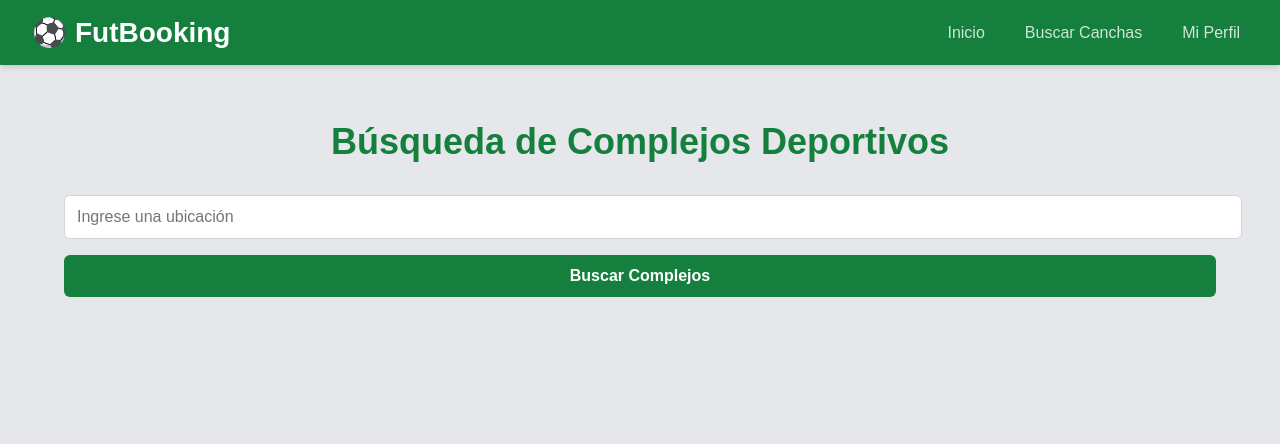
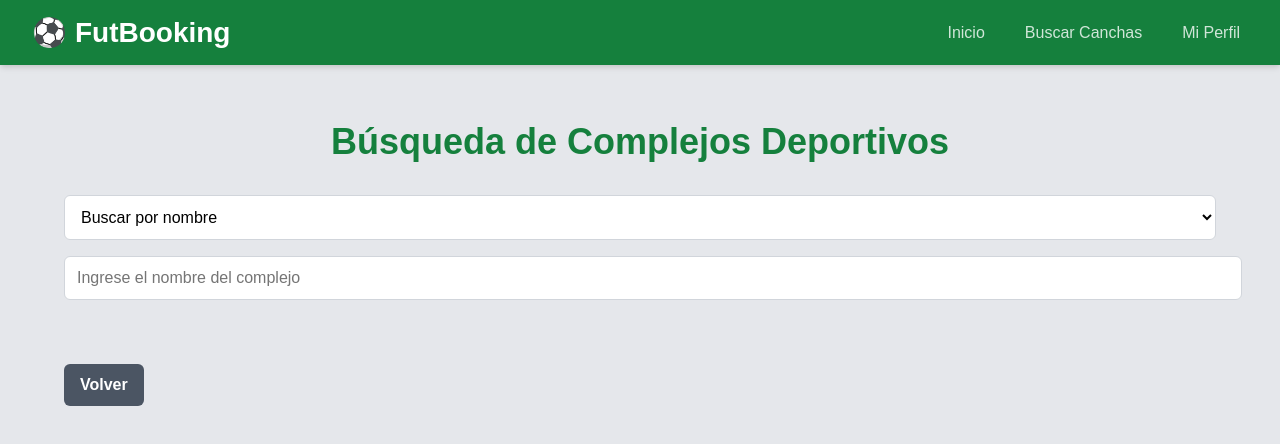
Before and after one commit to guadagomezgg8/Seminario-Integrador, a React (Create React App) app in the folder Front-FutBooking/: page /busqueda-complejos in a window 1280 px wide. Shown: the top 444 px of the page. Built offline with nearby package versions, Linux system fonts and the light colour scheme; the HTML template or start-up script is replaced by a standard one.

Commit message:
busqueda coincidencias y pagina Inicio

```diff
--- a/Front-FutBooking/src/App.jsx
+++ b/Front-FutBooking/src/App.jsx
@@ -21,6 +21,7 @@ const App = () => {
   const handleLogin = () => {
     console.log('Usuario ha iniciado sesión');
   };
+
 
   return (
     <Router>
--- a/Front-FutBooking/src/components/LayoutSinNavbar.jsx
+++ b/Front-FutBooking/src/components/LayoutSinNavbar.jsx
@@ -22,7 +22,7 @@ const LayoutSinNavbar = ({ children }) => {
         padding: '1rem',
         fontSize: '0.875rem',
       }}>
-        © 2023 FutBooking - Todos los derechos reservados
+        © 2024 FutBooking - Todos los derechos reservados
       </footer>
     </div>
   );
--- a/Front-FutBooking/src/components/PaginaInicio.jsx
+++ b/Front-FutBooking/src/components/PaginaInicio.jsx
@@ -2,22 +2,23 @@ import React, { useState } from 'react';
 import FormularioInicioSesion from './FormularioInicioSesion';
 import FormularioRegistro from './FormularioRegistro';
 import BusquedaCanchas from './BusquedaCanchas';
+import BusquedaComplejos from './busqueda-complejos ';
 import fondoInicio from '../assets/FondoInicio.jpg';
 
 const PaginaInicio = () => {
   const [mostrarInicioSesion, setMostrarInicioSesion] = useState(false);
   const [mostrarRegistro, setMostrarRegistro] = useState(false);
   const [usuarioAutenticado, setUsuarioAutenticado] = useState(false);
+  const [opcionSeleccionada, setOpcionSeleccionada] = useState(null);
 
-  return (
-    <div style={{
+  const styles = {
+    container: {
       minHeight: '100vh',
       display: 'flex',
       flexDirection: 'column',
       fontFamily: 'Arial, sans-serif',
-    }}>
-      <div
-        style={{
+    },
+    backgroundContainer: {
       flex: 1,
       display: 'flex',
       flexDirection: 'column',
@@ -28,38 +29,33 @@ const PaginaInicio = () => {
       backgroundPosition: 'center',
       backgroundAttachment: 'fixed',
       position: 'relative',
-        }}
-      >
-        {/* Filtro para mejorar la legibilidad del texto */}
-        <div style={{
+    },
+    overlay: {
       position: 'absolute',
       top: 0,
       left: 0,
       width: '100%',
       height: '100%',
-          backgroundColor: 'rgba(0, 0, 0, 0.5)', // Ajusta la opacidad según sea necesario
-        }} />
-
-        <div style={{ zIndex: 10, textAlign: 'center', marginBottom: '2rem' }}>
-          <h1 style={{
+      backgroundColor: 'rgba(0, 0, 0, 0.5)',
+    },
+    contentContainer: {
+      zIndex: 10,
+      textAlign: 'center',
+      marginBottom: '2rem',
+    },
+    title: {
       fontSize: '4rem',
       fontWeight: 'bold',
       color: 'white',
       marginBottom: '0.5rem',
       textShadow: '2px 2px 4px rgba(0,0,0,0.5)',
-          }}>
-            FutBooking
-          </h1>
-          <p style={{
+    },
+    subtitle: {
       fontSize: '1.5rem',
       color: '#4ade80',
       textShadow: '1px 1px 2px rgba(0,0,0,0.5)',
-          }}>
-            Tu cancha, tu partido, tu momento
-          </p>
-        </div>
-
-        <div style={{
+    },
+    formContainer: {
       width: '400px',
       zIndex: 10,
       backgroundColor: 'rgba(255, 255, 255, 0.95)',
@@ -67,23 +63,15 @@ const PaginaInicio = () => {
       boxShadow: '0 20px 25px -5px rgba(0, 0, 0, 0.1), 0 10px 10px -5px rgba(0, 0, 0, 0.04)',
       padding: '2rem',
       transition: 'all 0.3s ease',
-        }}>
-          {usuarioAutenticado ? (
-            <BusquedaCanchas />
-          ) : !mostrarInicioSesion && !mostrarRegistro ? (
-            <div>
-              <h2 style={{
+    },
+    heading: {
       textAlign: 'center',
       fontSize: '2rem',
       fontWeight: 'bold',
       color: '#15803d',
       marginBottom: '1.5rem',
-              }}>
-                ⚽ Reserva tu cancha
-              </h2>
-              <button
-                onClick={() => setMostrarInicioSesion(true)}
-                style={{
+    },
+    button: {
       width: '100%',
       padding: '0.75rem 1rem',
       backgroundColor: '#16a34a',
@@ -93,15 +81,13 @@ const PaginaInicio = () => {
       fontSize: '1.1rem',
       cursor: 'pointer',
       transition: 'background-color 0.3s ease',
-                }}
-              >
-                Iniciar Sesión
-              </button>
-              <p style={{ textAlign: 'center', marginTop: '1.5rem', fontSize: '1rem' }}>
-                ¿Nuevo en el equipo?{' '}
-                <button
-                  onClick={() => setMostrarRegistro(true)}
-                  style={{
+    },
+    registerText: {
+      textAlign: 'center',
+      marginTop: '1.5rem',
+      fontSize: '1rem',
+    },
+    registerLink: {
       color: '#16a34a',
       fontWeight: 'bold',
       textDecoration: 'none',
@@ -109,27 +95,79 @@ const PaginaInicio = () => {
       border: 'none',
       cursor: 'pointer',
       transition: 'color 0.3s ease',
-                  }}
-                >
-                  Regístrate aquí
-                </button>
-              </p>
-            </div>
-          ) : mostrarInicioSesion ? (
-            <FormularioInicioSesion onVolver={() => setMostrarInicioSesion(false)} onLogin={() => setUsuarioAutenticado(true)} />
-          ) : (
-            <FormularioRegistro onVolver={() => setMostrarRegistro(false)} />
-          )}
-        </div>
-
-        <footer style={{
+    },
+    footer: {
       zIndex: 10,
       marginTop: '2rem',
       color: 'white',
       fontSize: '0.875rem',
       textShadow: '1px 1px 2px rgba(0,0,0,0.5)',
-        }}>
-          © 2023 FutBooking - Todos los derechos reservados
+    },
+  };
+
+  const renderContenido = () => {
+    if (!usuarioAutenticado) {
+      if (mostrarInicioSesion) {
+        return <FormularioInicioSesion onVolver={() => setMostrarInicioSesion(false)} onLogin={() => setUsuarioAutenticado(true)} />;
+      }
+      if (mostrarRegistro) {
+        return <FormularioRegistro onVolver={() => setMostrarRegistro(false)} />;
+      }
+      return (
+        <div>
+          <h2 style={styles.heading}>⚽ Reserva tu cancha</h2>
+          <button onClick={() => setMostrarInicioSesion(true)} style={styles.button}>
+            Iniciar Sesión
+          </button>
+          <p style={styles.registerText}>
+            ¿Nuevo en el equipo?{' '}
+            <button onClick={() => setMostrarRegistro(true)} style={styles.registerLink}>
+              Regístrate aquí
+            </button>
+          </p>
+        </div>
+      );
+    }
+
+    if (!opcionSeleccionada) {
+      return (
+        <div>
+          <h2 style={styles.heading}>Selecciona una opción</h2>
+          <button
+            onClick={() => setOpcionSeleccionada('canchas')}
+            style={{...styles.button, marginBottom: '1rem'}}
+          >
+            Búsqueda de Canchas
+          </button>
+          <button
+            onClick={() => setOpcionSeleccionada('complejos')}
+            style={styles.button}
+          >
+            Búsqueda de Complejos
+          </button>
+        </div>
+      );
+    }
+
+    return opcionSeleccionada === 'canchas' ? <BusquedaCanchas /> : <BusquedaComplejos />;
+  };
+
+  return (
+    <div style={styles.container}>
+      <div style={styles.backgroundContainer}>
+        <div style={styles.overlay} />
+
+        <div style={styles.contentContainer}>
+          <h1 style={styles.title}>FutBooking</h1>
+          <p style={styles.subtitle}>Tu cancha, tu partido, tu momento</p>
+        </div>
+
+        <div style={styles.formContainer}>
+          {renderContenido()}
+        </div>
+
+        <footer style={styles.footer}>
+          © 2024 FutBooking - Todos los derechos reservados
         </footer>
       </div>
     </div>
--- a/Front-FutBooking/src/components/busqueda-complejos .jsx
+++ b/Front-FutBooking/src/components/busqueda-complejos .jsx
@@ -1,10 +1,14 @@
-import React, { useState } from 'react';
+import React, { useState, useEffect, useRef } from 'react';
 
-const BusquedaComplejos = () => {
-  const [ubicacion, setUbicacion] = useState('');
-  const [complejos, setComplejos] = useState([]);
+const BusquedaComplejos = ({ onVolver }) => {
+  const [busqueda, setBusqueda] = useState('');
+  const [tipoBusqueda, setTipoBusqueda] = useState('nombre');
+  const [, setComplejos] = useState([]);
   const [complejoSeleccionado, setComplejoSeleccionado] = useState(null);
   const [reservas, setReservas] = useState({});
+  const [sugerencias, setSugerencias] = useState([]);
+  const [mostrarSugerencias, setMostrarSugerencias] = useState(false);
+  const sugerenciasRef = useRef(null);
 
   // Datos de ejemplo (en una aplicación real, estos datos vendrían de una API)
   const complejosEjemplo = [
@@ -38,9 +42,9 @@ const BusquedaComplejos = () => {
       id: 2,
       nombre: 'Complejo Deportivo B',
       descripcion: 'Complejo con canchas de fútbol y tenis',
-      direccion: 'Avenida 456, Ciudad A',
+      direccion: 'Avenida 456, Ciudad B',
       foto: '/placeholder.svg?height=200&width=300',
-      ubicacion: 'Ciudad A',
+      ubicacion: 'Ciudad B',
       canchas: [
         {
           id: 3,
@@ -54,18 +58,46 @@ const BusquedaComplejos = () => {
     }
   ];
 
-  const buscarComplejos = (e) => {
-    e.preventDefault();
-    // En una aplicación real, aquí se haría una llamada a la API
-    const complejosFiltrados = complejosEjemplo.filter(
-      complejo => complejo.ubicacion.toLowerCase() === ubicacion.toLowerCase()
-    );
-    setComplejos(complejosFiltrados);
-    setComplejoSeleccionado(null);
+  useEffect(() => {
+    // Simular carga inicial de datos
+    setComplejos(complejosEjemplo);
+  }, []);
+
+  useEffect(() => {
+    const handleClickOutside = (event) => {
+      if (sugerenciasRef.current && !sugerenciasRef.current.contains(event.target)) {
+        setMostrarSugerencias(false);
+      }
+    };
+
+    document.addEventListener('mousedown', handleClickOutside);
+    return () => {
+      document.removeEventListener('mousedown', handleClickOutside);
+    };
+  }, []);
+
+  const buscarComplejos = (query) => {
+    setBusqueda(query);
+    if (query.length > 0) {
+      const sugerenciasFiltradas = complejosEjemplo.filter(complejo => {
+        if (tipoBusqueda === 'nombre') {
+          return complejo.nombre.toLowerCase().includes(query.toLowerCase());
+        } else {
+          return complejo.ubicacion.toLowerCase().includes(query.toLowerCase());
+        }
+      });
+      setSugerencias(sugerenciasFiltradas);
+      setMostrarSugerencias(true);
+    } else {
+      setSugerencias([]);
+      setMostrarSugerencias(false);
+    }
   };
 
   const seleccionarComplejo = (complejo) => {
     setComplejoSeleccionado(complejo);
+    setBusqueda(tipoBusqueda === 'nombre' ? complejo.nombre : complejo.ubicacion);
+    setMostrarSugerencias(false);
   };
 
   const handleFechaChange = (canchaId, fecha) => {
@@ -91,40 +123,90 @@ const BusquedaComplejos = () => {
     }
   };
 
-  return (
-    <div style={{
+  const styles = {
+    container: {
       maxWidth: '1152px',
       margin: '0 auto',
       padding: '2rem'
-    }}>
-      <h1 style={{
+    },
+    title: {
       textAlign: 'center',
       fontSize: '2.25rem',
       fontWeight: 'bold',
       color: '#15803d',
       marginBottom: '2rem'
-      }}>
-        Búsqueda de Complejos Deportivos
-      </h1>
-
-      <form onSubmit={buscarComplejos} style={{ marginBottom: '2rem' }}>
-        <input
-          type="text"
-          value={ubicacion}
-          onChange={(e) => setUbicacion(e.target.value)}
-          placeholder="Ingrese una ubicación"
-          style={{
+    },
+    form: {
+      marginBottom: '2rem',
+      position: 'relative'
+    },
+    input: {
       width: '100%',
       padding: '0.75rem',
       fontSize: '1rem',
       borderRadius: '0.375rem',
       border: '1px solid #d1d5db',
       marginBottom: '1rem'
-          }}
-        />
-        <button
-          type="submit"
-          style={{
+    },
+    select: {
+      width: '100%',
+      padding: '0.75rem',
+      fontSize: '1rem',
+      borderRadius: '0.375rem',
+      border: '1px solid #d1d5db',
+      marginBottom: '1rem',
+      backgroundColor: 'white'
+    },
+    sugerencias: {
+      position: 'absolute',
+      top: '100%',
+      left: 0,
+      right: 0,
+      backgroundColor: 'white',
+      border: '1px solid #d1d5db',
+      borderRadius: '0.375rem',
+      maxHeight: '200px',
+      overflowY: 'auto',
+      zIndex: 10
+    },
+    sugerenciaItem: {
+      padding: '0.5rem',
+      cursor: 'pointer',
+      hover: {
+        backgroundColor: '#f3f4f6'
+      }
+    },
+    complejoItem: {
+      backgroundColor: 'white',
+      borderRadius: '0.5rem',
+      padding: '1.5rem',
+      marginBottom: '1rem',
+      boxShadow: '0 4px 6px -1px rgba(0, 0, 0, 0.1), 0 2px 4px -1px rgba(0, 0, 0, 0.06)',
+      cursor: 'pointer'
+    },
+    complejoContent: {
+      display: 'flex',
+      flexDirection: 'row',
+      gap: '1.5rem'
+    },
+    complejoImage: {
+      flex: '0 0 33.333333%'
+    },
+    complejoInfo: {
+      flex: '0 0 66.666667%'
+    },
+    complejoTitle: {
+      fontSize: '1.25rem',
+      fontWeight: 'bold',
+      marginBottom: '0.5rem'
+    },
+    image: {
+      width: '100%',
+      height: 'auto',
+      borderRadius: '0.375rem',
+      objectFit: 'cover'
+    },
+    button: {
       width: '100%',
       padding: '0.75rem',
       backgroundColor: '#15803d',
@@ -134,176 +216,88 @@ const BusquedaComplejos = () => {
       fontSize: '1rem',
       fontWeight: '600',
       cursor: 'pointer'
-          }}
+    }
+  };
+
+  return (
+    <div style={styles.container}>
+      <h1 style={styles.title}>Búsqueda de Complejos Deportivos</h1>
+
+      <div style={styles.form}>
+        <select
+          value={tipoBusqueda}
+          onChange={(e) => setTipoBusqueda(e.target.value)}
+          style={styles.select}
         >
-          Buscar Complejos
-        </button>
-      </form>
-
-      {complejos.length > 0 && !complejoSeleccionado && (
-        <div>
-          <h2 style={{
-            fontSize: '1.5rem',
-            fontWeight: 'bold',
-            marginBottom: '1rem'
-          }}>
-            Complejos Encontrados
-          </h2>
-          {complejos.map(complejo => (
+          <option value="nombre">Buscar por nombre</option>
+          <option value="ubicacion">Buscar por ubicación</option>
+        </select>
+        <input
+          type="text"
+          value={busqueda}
+          onChange={(e) => buscarComplejos(e.target.value)}
+          placeholder={tipoBusqueda === 'nombre' ? "Ingrese el nombre del complejo" : "Ingrese una ubicación"}
+          style={styles.input}
+        />
+        {mostrarSugerencias && sugerencias.length > 0 && (
+          <div style={styles.sugerencias} ref={sugerenciasRef}>
+            {sugerencias.map(complejo => (
               <div
                 key={complejo.id}
-              style={{
-                backgroundColor: 'white',
-                borderRadius: '0.5rem',
-                padding: '1.5rem',
-                marginBottom: '1rem',
-                boxShadow: '0 4px 6px -1px rgba(0, 0, 0, 0.1), 0 2px 4px -1px rgba(0, 0, 0, 0.06)',
-                cursor: 'pointer'
-              }}
+                style={styles.sugerenciaItem}
                 onClick={() => seleccionarComplejo(complejo)}
               >
-              <div style={{
-                display: 'flex',
-                flexDirection: 'row',
-                gap: '1.5rem'
-              }}>
-                <div style={{ flex: '0 0 33.333333%' }}>
-                  <img
-                    src={complejo.foto}
-                    alt={`Vista de ${complejo.nombre}`}
-                    style={{
-                      width: '100%',
-                      height: 'auto',
-                      borderRadius: '0.375rem',
-                      objectFit: 'cover'
-                    }}
-                  />
+                {tipoBusqueda === 'nombre' ? complejo.nombre : complejo.ubicacion}
               </div>
-                <div style={{ flex: '0 0 66.666667%' }}>
-                  <h3 style={{
-                    fontSize: '1.25rem',
-                    fontWeight: 'bold',
-                    marginBottom: '0.5rem'
-                  }}>{complejo.nombre}</h3>
-                  <p><strong>Descripción:</strong> {complejo.descripcion}</p>
-                  <p><strong>Dirección:</strong> {complejo.direccion}</p>
+            ))}
+          </div>
+        )}
+      </div>
+
+      {complejoSeleccionado && (
+        <div style={styles.complejoItem}>
+          <div style={styles.complejoContent}>
+            <div style={styles.complejoImage}>
+              <img src={complejoSeleccionado.foto} alt={complejoSeleccionado.nombre} style={styles.image} />
+            </div>
+            <div style={styles.complejoInfo}>
+              <h2 style={styles.complejoTitle}>{complejoSeleccionado.nombre}</h2>
+              <p>{complejoSeleccionado.descripcion}</p>
+              <p>{complejoSeleccionado.direccion}</p>
             </div>
           </div>
+          <h3>Cancha disponible</h3>
+          {complejoSeleccionado.canchas.map(cancha => (
+            <div key={cancha.id} style={styles.complejoItem}>
+              <h4>{cancha.nombre}</h4>
+              <p>{cancha.descripcion}</p>
+              <p>Precio: ${cancha.precio}</p>
+              <h5>Seleccione una fecha:</h5>
+              <input
+                type="date"
+                onChange={(e) => handleFechaChange(cancha.id, e.target.value)}
+              />
+              <h5>Seleccione un turno:</h5>
+              {cancha.turnos.map(turno => (
+                <button
+                  key={turno}
+                  onClick={() => handleTurnoClick(cancha.id, turno)}
+                  style={styles.button}
+                >
+                  {turno}
+                </button>
+              ))}
+              <button onClick={() => handleReservar(cancha.id)} style={styles.button}>
+                Reservar
+              </button>
             </div>
           ))}
         </div>
       )}
 
-      {complejoSeleccionado && (
-        <div>
-          <h2 style={{
-            fontSize: '1.5rem',
-            fontWeight: 'bold',
-            marginBottom: '1rem'
-          }}>
-            Canchas de {complejoSeleccionado.nombre}
-          </h2>
-          {complejoSeleccionado.canchas.map(cancha => (
-            <div
-              key={cancha.id}
-              style={{
-                backgroundColor: 'white',
-                borderRadius: '0.5rem',
-                padding: '1.5rem',
-                marginBottom: '1rem',
-                boxShadow: '0 4px 6px -1px rgba(0, 0, 0, 0.1), 0 2px 4px -1px rgba(0, 0, 0, 0.06)'
-              }}
-            >
-              <div style={{
-                display: 'flex',
-                flexDirection: 'row',
-                gap: '1.5rem'
-              }}>
-                <div style={{ flex: '0 0 33.333333%' }}>
-                  <img
-                    src={cancha.foto}
-                    alt={`Vista de ${cancha.nombre}`}
-                    style={{
-                      width: '100%',
-                      height: 'auto',
-                      borderRadius: '0.375rem',
-                      objectFit: 'cover'
-                    }}
-                  />
-                </div>
-                <div style={{ flex: '0 0 66.666667%' }}>
-                  <h3 style={{
-                    fontSize: '1.25rem',
-                    fontWeight: 'bold',
-                    marginBottom: '0.5rem'
-                  }}>{cancha.nombre}</h3>
-                  <p><strong>Descripción:</strong> {cancha.descripcion}</p>
-                  <p><strong>Precio:</strong> ${cancha.precio}</p>
-                  <div style={{ marginTop: '1rem' }}>
-                    <label htmlFor={`fecha-${cancha.id}`} style={{ display: 'block', marginBottom: '0.5rem', fontWeight: 'bold' }}>
-                      Selecciona una fecha:
-                    </label>
-                    <input
-                      type="date"
-                      id={`fecha-${cancha.id}`}
-                      onChange={(e) => handleFechaChange(cancha.id, e.target.value)}
-                      style={{
-                        width: '80%',
-                        padding: '0.5rem',
-                        marginBottom: '1rem',
-                        borderRadius: '0.25rem',
-                        border: '1px solid #d1d5db'
-                      }}
-                    />
-                    <p style={{ fontWeight: 'bold', marginBottom: '0.5rem' }}>Turnos disponibles:</p>
-                    <div style={{
-                      display: 'flex',
-                      flexWrap: 'wrap',
-                      gap: '0.5rem'
-                    }}>
-                      {cancha.turnos.map(turno => (
+      {/* Botón de Volver */}
       <button
-                          key={turno}
-                          onClick={() => handleTurnoClick(cancha.id, turno)}
-                          style={{
-                            padding: '0.5rem 1rem',
-                            borderRadius: '0.25rem',
-                            backgroundColor: reservas[cancha.id]?.turno === turno ? '#16a34a' : '#e5e7eb',
-                            color: reservas[cancha.id]?.turno === turno ? 'white' : 'black',
-                            border: 'none',
-                            cursor: 'pointer'
-                          }}
-                          aria-pressed={reservas[cancha.id]?.turno === turno}
-                        >
-                          {turno}
-                        </button>
-                      ))}
-                    </div>
-                  </div>
-                  <button
-                    onClick={() => handleReservar(cancha.id)}
-                    style={{
-                      width: '100%',
-                      padding: '0.75rem 1rem',
-                      backgroundColor: '#16a34a',
-                      color: 'white',
-                      borderRadius: '0.375rem',
-                      fontSize: '1.125rem',
-                      fontWeight: '600',
-                      border: 'none',
-                      cursor: 'pointer',
-                      marginTop: '1rem'
-                    }}
-                    aria-label={`Reservar ${cancha.nombre}`}
-                  >
-                    Reservar
-                  </button>
-                </div>
-              </div>
-            </div>
-          ))}
-          <button
-            onClick={() => setComplejoSeleccionado(null)}
+        onClick={onVolver} // Llama a la función de navegación al hacer clic
         style={{
           padding: '0.75rem 1rem',
           backgroundColor: '#4b5563',
@@ -316,10 +310,8 @@ const BusquedaComplejos = () => {
           marginTop: '1rem'
         }}
       >
-            Volver a la lista de complejos
+        Volver
       </button>
-        </div>
-      )}
     </div>
   );
 };
```
Lines whose indentation alone changed are shown as unchanged.
